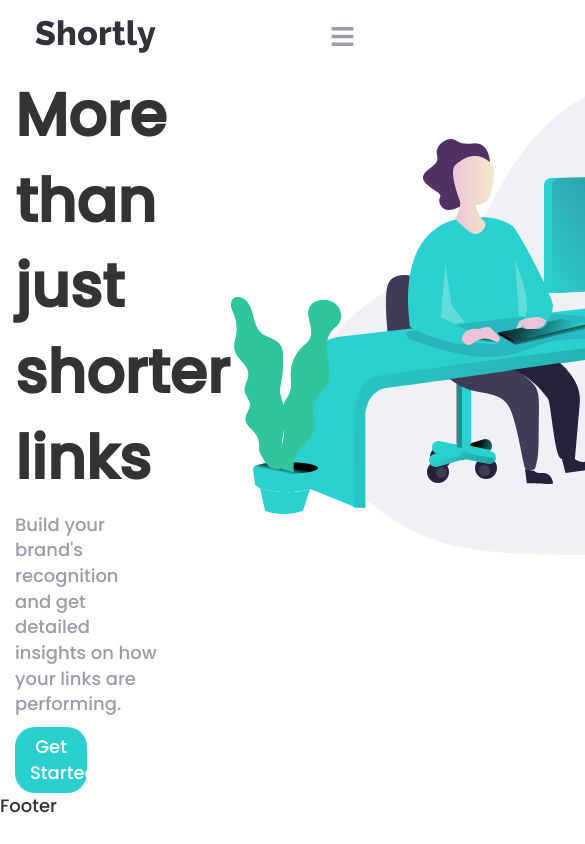
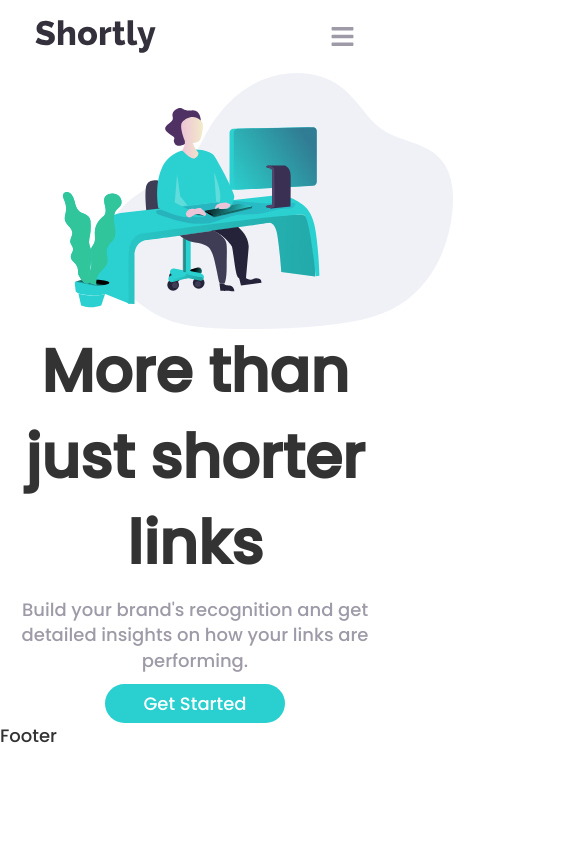
Before and after one commit to grekuu/Url-Shortening-Api, a React (Vite) app: page / in a window 390 px wide. Shown: the top 844 px of the page, 585 px wide, since content can reach past the window. Built offline with nearby package versions, Linux system fonts and the light colour scheme.

Commit message:
upper main section finished

```diff
--- a/index.html
+++ b/index.html
@@ -3,7 +3,10 @@
   <head>
     <meta charset="UTF-8" />
     <link rel="icon" type="image/svg+xml" href="/vite.svg" />
-    <meta name="viewport" content="width=device-width, initial-scale=1.0" />
+    <meta
+      name="viewport"
+      content="width=device-width, initial-scale=1.0, minimum-scale=1"
+    />
     <title>Vite + React + TS</title>
   </head>
   <body>
--- a/src/components/Header/Header.scss
+++ b/src/components/Header/Header.scss
@@ -67,7 +67,7 @@
   display: none;
 }
 
-@media only screen and (max-width: 768px) {
+@media only screen and (max-width: 998px) {
   .hamburger {
     display: block;
   }
--- a/src/components/Home/Home.scss
+++ b/src/components/Home/Home.scss
@@ -42,4 +42,35 @@
 
 .home-top-right {
   max-width: 40%;
+  display: flex;
+  justify-content: center;
 }
+
+@media only screen and (max-width: 998px) {
+  .home-top {
+    flex-direction: column;
+    align-items: center;
+    max-width: 100vw;
+  }
+
+  .home-top-right {
+    display: flex;
+    align-items: center;
+    justify-content: center;
+    max-width: 100vw;
+    order: 1;
+    margin-left: 125px;
+    clear: right;
+  }
+
+  .home-top-left {
+    max-width: 100vw;
+    order: 2;
+    text-align: center;
+    align-items: center;
+  }
+
+  .home-top-right > img {
+    max-width: 100vw;
+  }
+}
--- a/src/index.scss
+++ b/src/index.scss
@@ -10,6 +10,7 @@
 
 body {
   font-size: 18px;
+  overflow-x: hidden;
 }
 
 //Mixins
```
